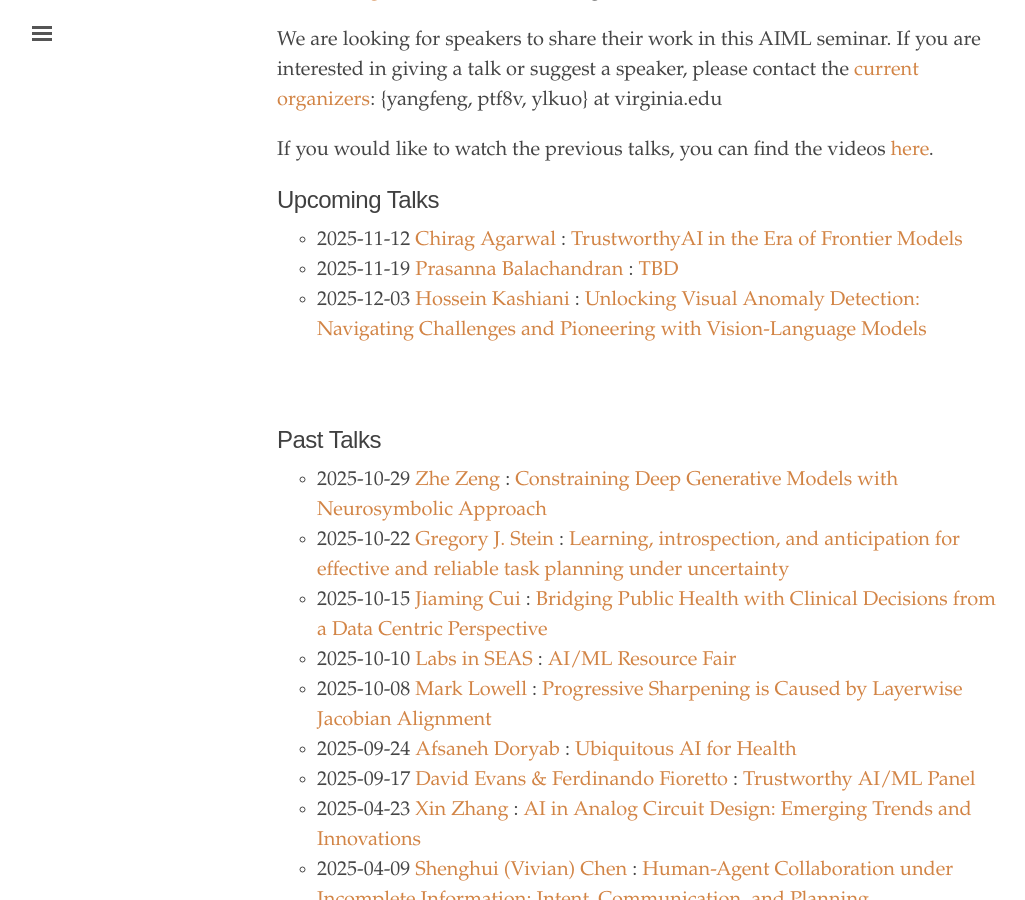
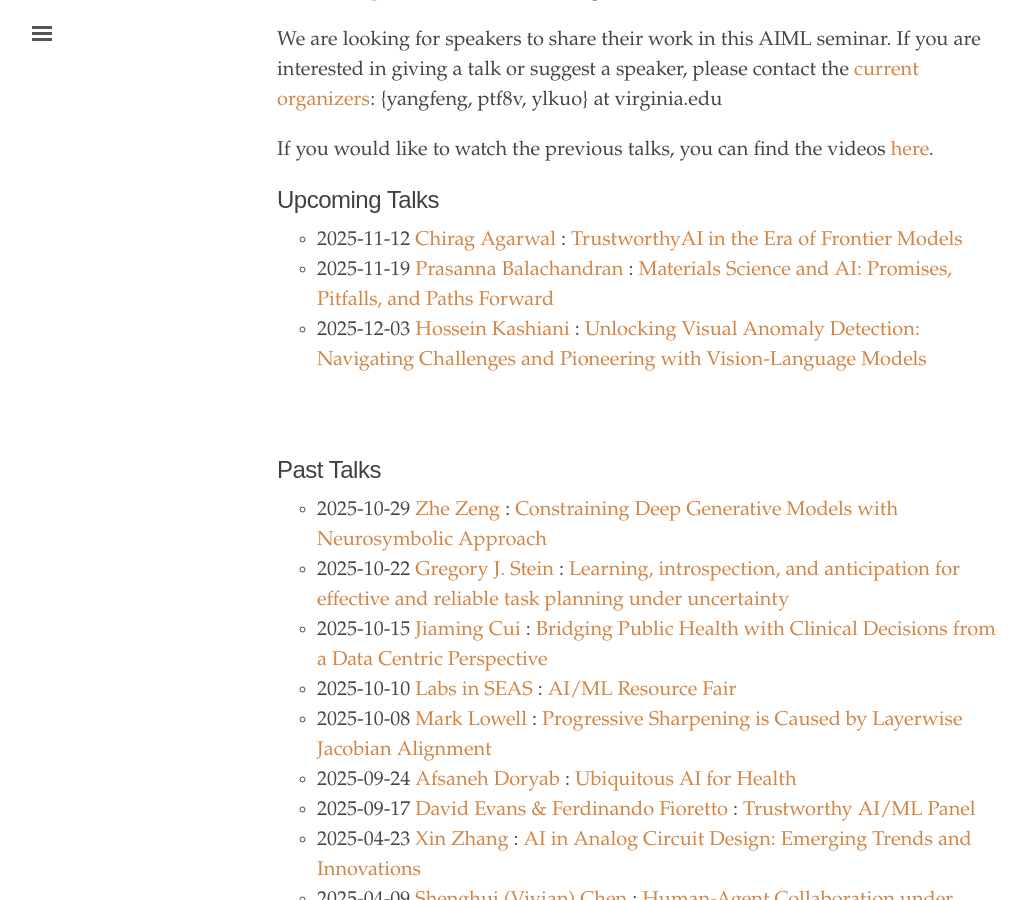
Before and after one commit to uvaml/uvaml.github.io, a Jekyll site: the page built from index.html, in a window 1280 px wide and 900 px high, scrolled down 332 px. Shown: the whole window, without its empty margins (3-1028 px from the left). Built offline with Jekyll 4.4.1, drawn with Linux system fonts in a browser that asks for light colours; some of the changed lines change nothing that is shown.

Commit message:
add Prasanna's talk

```diff
--- a/_texts/2025-11-19.md
+++ b/_texts/2025-11-19.md
@@ -1,6 +1,6 @@
 ---
 layout: post
-title: "TBD"
+title: "Materials Science and AI: Promises, Pitfalls, and Paths Forward"
 author: Prasanna Balachandran
 homepage: "https://engineering.virginia.edu/faculty/prasanna-balachandran"
 image: "https://0.academia-photos.com/366876/2005544/12789436/s200_prasanna_v.balachandran.jpg"
@@ -8,12 +8,12 @@
 time: 2025-11-19
 hour: 12:00 - 13:00 ET
 loc: "Rice 540"
-zoom: ""
+zoom: "https://virginia.zoom.us/j/95877238441?pwd=dUbnjhKcvJUCWzdsqZ7gLagxKJ4JhP.1"
 editor: Yen-Ling Kuo
 ---
 
 **Abstract**
-
+In a 2008 report, the National Academy of Engineering identified 14 Grand Challenges for engineering in the 21st century. New materials are essential for addressing at least 10 to 12 of these challenges. However, the traditional approach to materials discovery is slow, which poses a barrier to meeting urgent technological needs. A current example of this challenge is the rapid expansion of data centers in the Commonwealth of Virginia. Sustaining growth in this sector requires innovative materials science solutions, including the development of new nuclear materials, making accelerated materials discovery pipelines essential. This talk will discuss the status of artificial intelligence (AI) and machine learning (ML) in materials design and discovery based on recent literature, highlighting both successes and limitations. A key takeaway is that effectively implementing AI and ML in materials science requires more than advanced algorithms; it necessitates the thoughtful integration of physics-based constraints and domain-specific knowledge within a framework grounded in physics.
 
 **Bio:**
-Prasanna Balachandran's interests are in materials informatics, density functional theory, machine learning, bayesian inference, and optimal design methods applied to accelerate the search and discovery of novel 2D materials, metallic alloys, ferroic and electronic materials.
+Prasanna Balachandran is the Heinz and Doris Wilsdorf Research Associate Professor of Materials Science and Engineering at the University of Virginia (UVA). Prior to joining UVA in December of 2017, he was a postdoctoral research associate in the Los Alamos National Laboratory and Drexel University. He received his PhD in Materials Science and Engineering from the Iowa State University in 2011. His Materials Informatics Group develops and applies computational materials science methods, including AI/ML, to accelerate the search and discovery of new materials with targeted properties.
```
